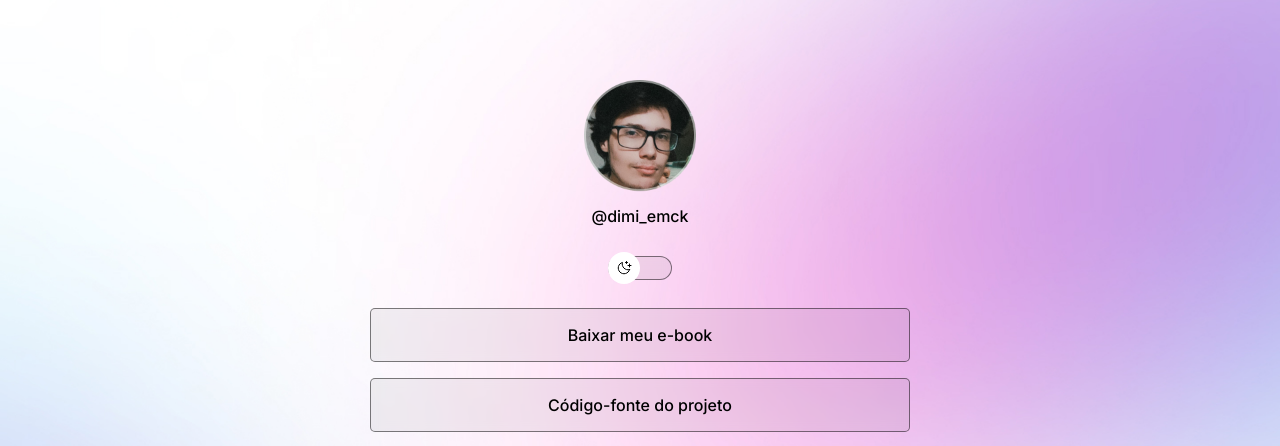
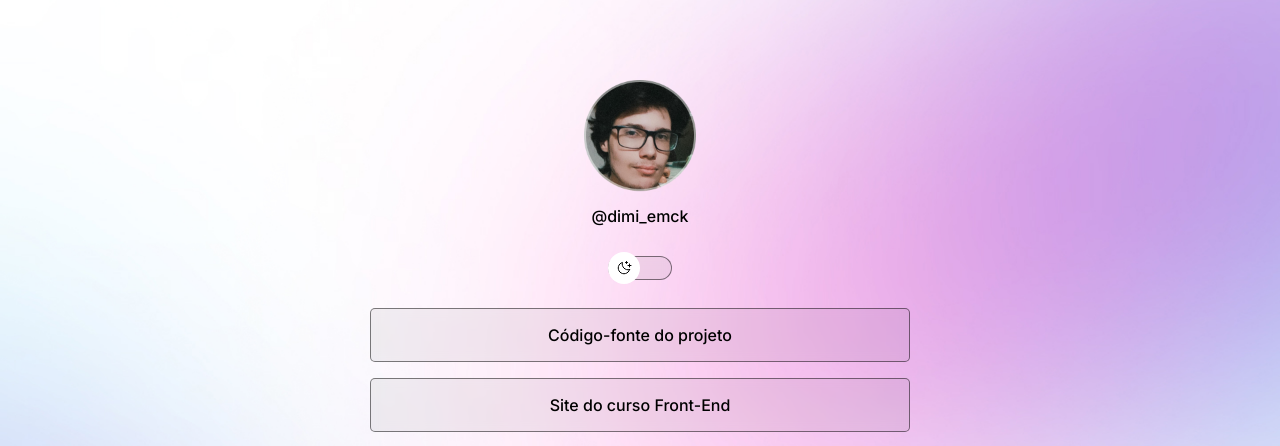
Before and after one commit to DimiEmerick/small_web_projects, a plain HTML site: page rocketseat/dev_links/index.html in a window 1280 px wide. Shown: the top 446 px of the page. Drawn offline with nearby package versions, Linux system fonts and the light colour scheme.

Commit message:
Update index.html

```diff
--- a/rocketseat/dev_links/index.html
+++ b/rocketseat/dev_links/index.html
@@ -20,7 +20,6 @@
         </div>
 
         <ul>
-            <li><a href="" target="_blank" rel="noopener noreferrer nofollow">Baixar meu e-book</a></li>
             <li><a href="https://github.com/DimiEmerick/small_web_projects/tree/main/rocketseat/dev_links" target="_blank" rel="noopener noreferrer nofollow">Código-fonte do projeto</a></li>
             <li><a href="https://dimiemerick.github.io/curso-html-css/" target="_blank" rel="noopener noreferrer nofollow">Site do curso Front-End</a></li>
         </ul>
```
